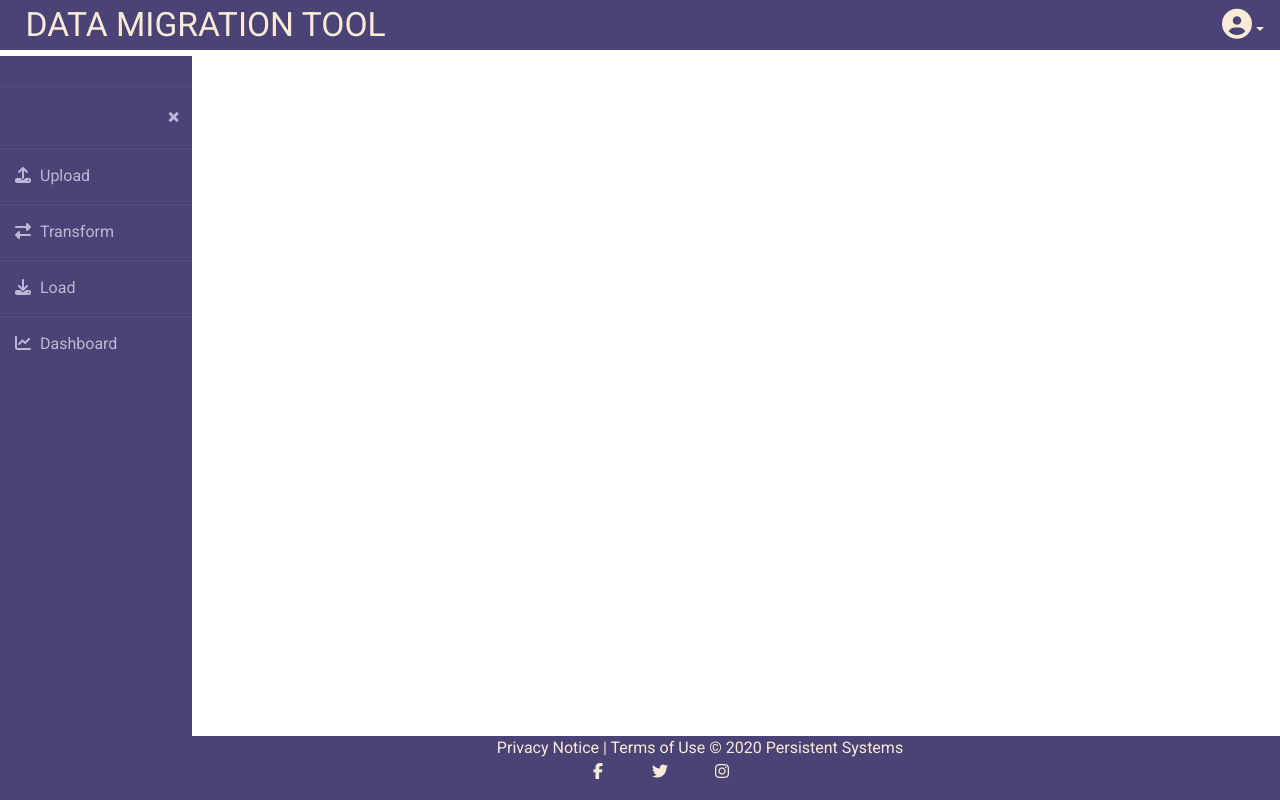
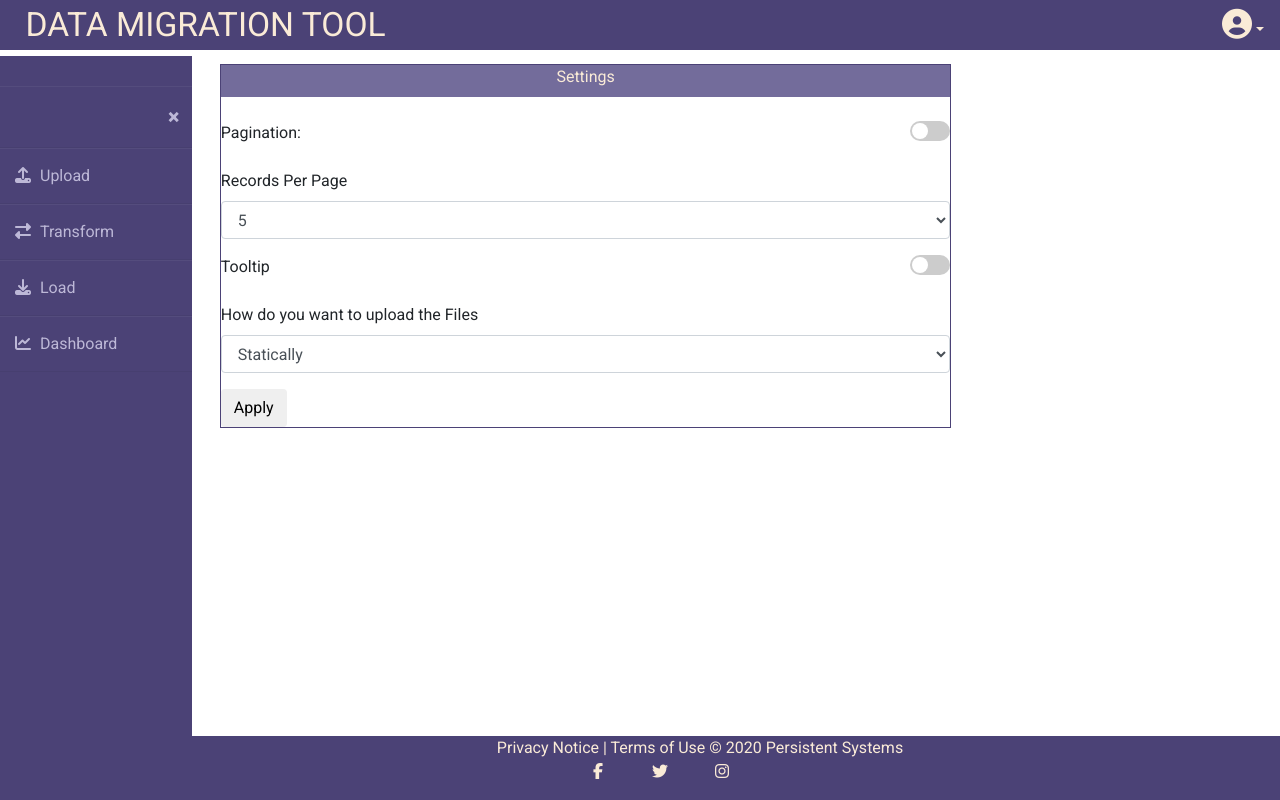
Before and after one commit to sneha-gandhat/Data-Migration-Tool, an Angular app: page /settings in a window 1280 px wide. Before the commit this address led to /. Built offline with nearby package versions, Linux system fonts and the light colour scheme.

Commit message:
Added Setting component

```diff
--- a/src/app/app.component.html
+++ b/src/app/app.component.html
@@ -18,7 +18,7 @@
             <i class="fa fa-user-circle" aria-hidden="true"></i></a>
           <div class="dropdown-menu dropdown-menu-right" aria-labelledby="dropdownMenuButton">
             <a class="dropdown-item" routerLink='profile'>Profile</a>
-            <a class="dropdown-item" href="#">Settings</a>
+            <a class="dropdown-item" routerLink="settings">Settings</a>
             <a class="dropdown-item" href="#">Logout</a>
             <!--<a class="dropdown-item" onclick="javascript:document.getElementById('MysideNav').style.width='15%'; document.getElementById('content').style.left='16%';document.getElementById('content').style.width='84%';">Open Sidebar</a>-->
           </div>
--- a/src/app/auth/components/login/login.component.html
+++ b/src/app/auth/components/login/login.component.html
@@ -1,15 +1,15 @@
 <body>
-<div class="main_content">
+<!-- <div class="main_content">
     <div class="header">Data Migration Tool</div>
     <div class="info">
       <div>Lorem ipsum dolor sit, amet consectetur adipisicing elit. A sed nobis ut exercitationem atque accusamus sit natus officiis totam blanditiis at eum nemo, nulla et quae eius culpa eveniet voluptatibus repellat illum tenetur, facilis porro. Quae fuga odio perferendis itaque alias sint, beatae non maiores magnam ad, veniam tenetur atque ea exercitationem earum eveniet totam ipsam magni tempora aliquid ullam possimus? Tempora nobis facere porro, praesentium magnam provident accusamus temporibus! Repellendus harum veritatis itaque molestias repudiandae ea corporis maiores non obcaecati libero, unde ipsum consequuntur aut consectetur culpa magni omnis vero odio suscipit vitae dolor quod dignissimos perferendis eos? Consequuntur!</div>
       <div>Lorem ipsum dolor sit, amet consectetur adipisicing elit. A sed nobis ut exercitationem atque accusamus sit natus officiis totam blanditiis at eum nemo, nulla et quae eius culpa eveniet voluptatibus repellat illum tenetur, facilis porro. Quae fuga odio perferendis itaque alias sint, beatae non maiores magnam ad, veniam tenetur atque ea exercitationem earum eveniet totam ipsam magni tempora aliquid ullam possimus? Tempora nobis facere porro, praesentium magnam provident accusamus temporibus! Repellendus harum veritatis itaque molestias repudiandae ea corporis maiores non obcaecati libero, unde ipsum consequuntur aut consectetur culpa magni omnis vero odio suscipit vitae dolor quod dignissimos perferendis eos? Consequuntur!</div>
       <button onclick="document.getElementById('id01').style.display='block'" style="width:auto;">Login</button>
   </div>
-</div>
+</div> -->
 
 
-<div id="id01" class="modal">
+<div id="id01" class="modal" style="display: block;">
   <!--action="/action_page.php" method="post"-->
   <form class="modal-content animate" action="http://localhost:4200/transform" >
     <div class="imgcontainer">
@@ -31,9 +31,9 @@
       </label> -->
     </div>
 
-    <div class="container" style="background-color:#f1f1f1;text-align: center;color:#4b4276;">
+    <div class="container" style="background-color:#f1f1f1;text-align: center;color:red;font-weight: 700">
       <!--<button type="button" onclick="document.getElementById('id01').style.display='none'" class="cancelbtn">Cancel</button>-->
-      A Proprietory Product of © 2020 Persistent Systems
+      Disclaimer: You are about to use a Proprietory Product of © 2020 Persistent Systems.
     </div>
   </form>
 </div>
@@ -49,5 +49,15 @@ window.onclick = function(event) {
     }
 }
 </script>
+<script>
+  $(document).ready(function(){
+alert("Hey");
+("#id01").hover(function(){
+  $('id01').modal({show:true});
+});
+// jQuery methods go here...
+
+});
+</script>
 
 </body>
--- /dev/null
+++ b/src/app/auth/components/settings/settings.component.css
@@ -0,0 +1,82 @@
+.main-section{
+    border:1px solid #4b4276;
+}
+.profile-header{
+	background-color: #4b4276;
+	padding:5px;
+	color:#fff;
+}
+.profile-header a i{
+	color:#fff;
+}
+.settings{
+  width: 70%;
+  border:1px solid #4b4276;
+}
+.settingheader{
+  background-color: #736c9b;
+  color:antiquewhite;
+  text-align: center;
+}
+
+/* Toggle Slider  CSS */
+.switch {
+    float:right;
+    position: relative;
+
+    width: 40px;
+    height: 20px;
+  }
+
+  .switch input {
+    opacity: 0;
+    width: 0;
+    height: 0;
+  }
+
+  .slider {
+    position: absolute;
+    cursor: pointer;
+    top: 0;
+    left: 0;
+    right: 0;
+    bottom: 0;
+    background-color: #ccc;
+    -webkit-transition: .4s;
+    transition: .4s;
+  }
+
+  .slider:before {
+    position: absolute;
+    content: "";
+    height: 16px;
+    width: 16px;
+    left: 2px;
+    bottom: 2px;
+    background-color: white;
+    -webkit-transition: .4s;
+    transition: .4s;
+  }
+
+  input:checked + .slider {
+    background-color: #4b4276;
+  }
+
+  input:focus + .slider {
+    box-shadow: 0 0 1px #2196F3;
+  }
+
+  input:checked + .slider:before {
+    -webkit-transform: translateX(16px);
+    -ms-transform: translateX(16px);
+    transform: translateX(16px);
+  }
+
+  /* Rounded sliders */
+  .slider.round {
+    border-radius: 20px;
+  }
+
+  .slider.round:before {
+    border-radius: 50%;
+  }
--- /dev/null
+++ b/src/app/auth/components/settings/settings.component.html
@@ -0,0 +1,59 @@
+
+<body>
+    <div class="container">
+      <div>
+        <form role = "form" class="settings">
+
+          <div class="settingheader">
+            <label  for = "header">Settings </label>
+          </div>
+          <br>
+          <div class = "form-group ">
+             <label  for = "name">Pagination: </label>
+             <!-- Rounded switch -->
+             <label class="switch">
+               <input type="checkbox">
+               <span class="slider round"></span>
+             </label>
+            </div>
+            <div class="form-group">
+              <label for = "name">Records Per Page</label>
+
+              <select class = "form-control">
+                 <option>5</option>
+                 <option>10</option>
+                 <option>15</option>
+                 <option>25</option>
+                 <option>50</option>
+              </select>
+
+            </div>
+
+            <div class = "form-group ">
+              <label  for = "name">Tooltip </label>
+              <!-- Rounded switch -->
+              <label class="switch">
+                <input type="checkbox">
+                <span class="slider round"></span>
+              </label>
+             </div>
+
+             <div class="form-group">
+              <label for = "name">How do you want to upload the Files</label>
+
+              <select class = "form-control">
+                 <option>Statically</option>
+                 <option>On The Fly</option>
+              </select>
+
+            </div>
+
+            <div>
+
+            </div>
+
+          <button type = "submit" class = "btn btn-default" Style="float:center">Apply</button>
+       </form>
+      </div>
+    </div>
+  </body>
--- /dev/null
+++ b/src/app/auth/components/settings/settings.component.ts
@@ -0,0 +1,15 @@
+import { Component, OnInit } from '@angular/core';
+
+@Component({
+  selector: 'app-settings',
+  templateUrl: './settings.component.html',
+  styleUrls: ['./settings.component.css']
+})
+export class SettingsComponent implements OnInit {
+
+  constructor() { }
+
+  ngOnInit(): void {
+  }
+
+}
```
Also changed, not shown: src/app/app-routing.module.ts (+6 -1 lines), 1 other file (tests, documents, lock files or other folders).
